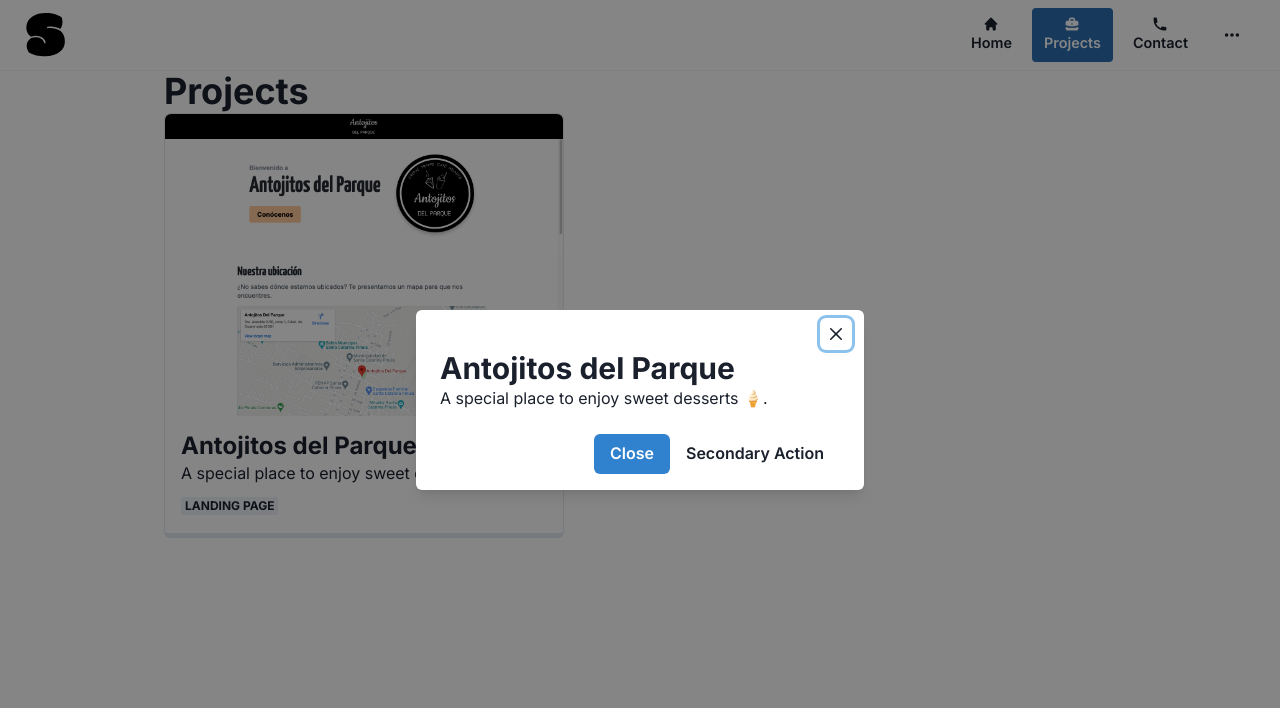
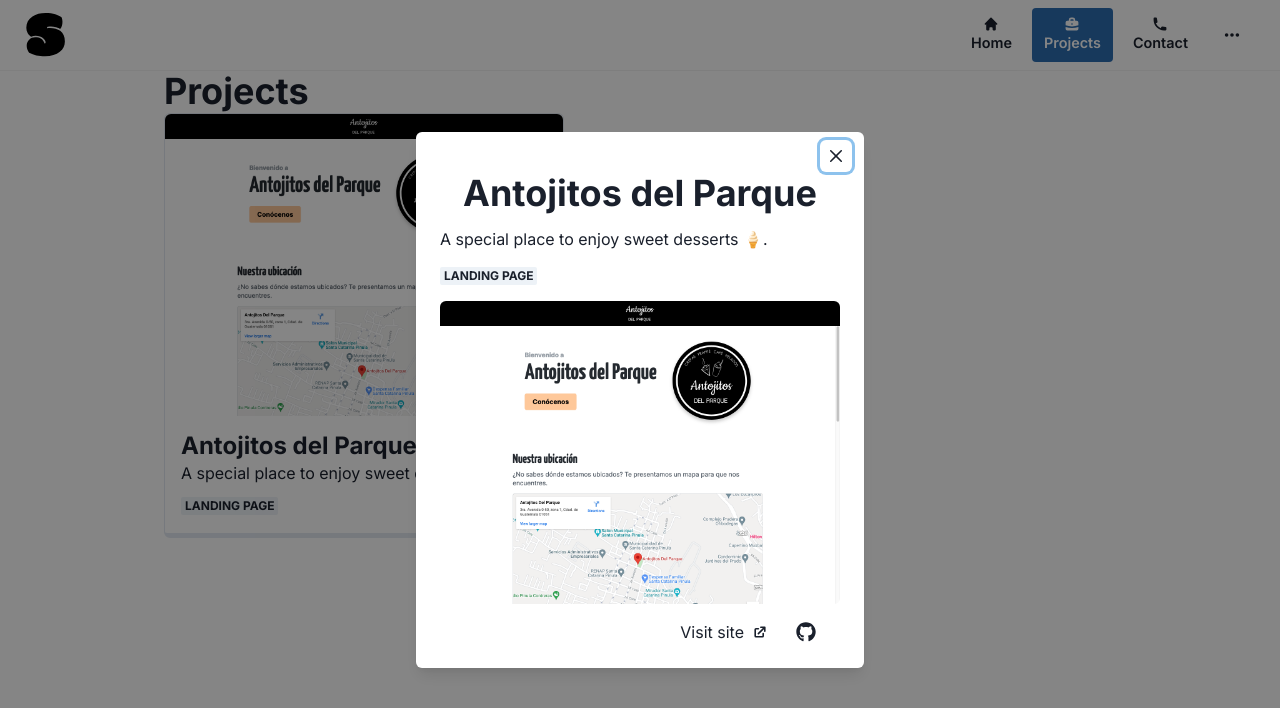
Before and after one commit to ssmgcode/portfolio-react, a React (Create React App) app: page /projects/antojitos-del-parque in a window 1280 px wide. Shown: the top 708 px of the page. Built offline with nearby package versions, Linux system fonts and the light colour scheme.

Commit message:
Add all real information

```diff
--- a/src/components/sections/projects/ProjectModal.tsx
+++ b/src/components/sections/projects/ProjectModal.tsx
@@ -6,12 +6,18 @@
   ModalCloseButton,
   ModalBody,
   ModalFooter,
-  Button,
+  Image,
+  Badge,
   useDisclosure,
   useToast,
   Heading,
   Text,
+  Link,
+  HStack,
+  Box,
 } from '@chakra-ui/react'
+import { HiExternalLink } from 'react-icons/hi'
+import { FaGithub } from 'react-icons/fa'
 import { useEffect } from 'react'
 import { Navigate, useNavigate, useParams } from 'react-router-dom'
 import personalInformation from '../../../config/personalInformation.json'
@@ -52,23 +58,36 @@
       onClose={onClose}
       isCentered
       motionPreset="slideInBottom"
+      scrollBehavior="inside"
     >
       <ModalOverlay />
       <ModalContent>
         <ModalCloseButton />
         <ModalHeader />
         <ModalBody>
-          <Heading as="h2" size="lg">
+          <Heading textAlign="center" marginBottom={3}>
             {project.name}
           </Heading>
-          <Text>{project.description}</Text>
+          <Text marginBottom={4}>{project.description}</Text>
+          <Badge marginBottom={4}>{project.type}</Badge>
+          <Image src={project.image} alt={project.name} borderRadius="md" />
+          <ModalFooter>
+            <Link isExternal href={project.link}>
+              <HStack>
+                <Text>Visit site</Text>
+                <HiExternalLink />
+              </HStack>
+            </Link>
+            {project.githubLink && (
+              <>
+                <Box width={7} />
+                <Link isExternal href={project.githubLink}>
+                  <FaGithub size={20} />
+                </Link>
+              </>
+            )}
+          </ModalFooter>
         </ModalBody>
-        <ModalFooter>
-          <Button colorScheme="blue" onClick={onClose}>
-            Close
-          </Button>
-          <Button variant="ghost">Secondary Action</Button>
-        </ModalFooter>
       </ModalContent>
     </Modal>
   )
```
